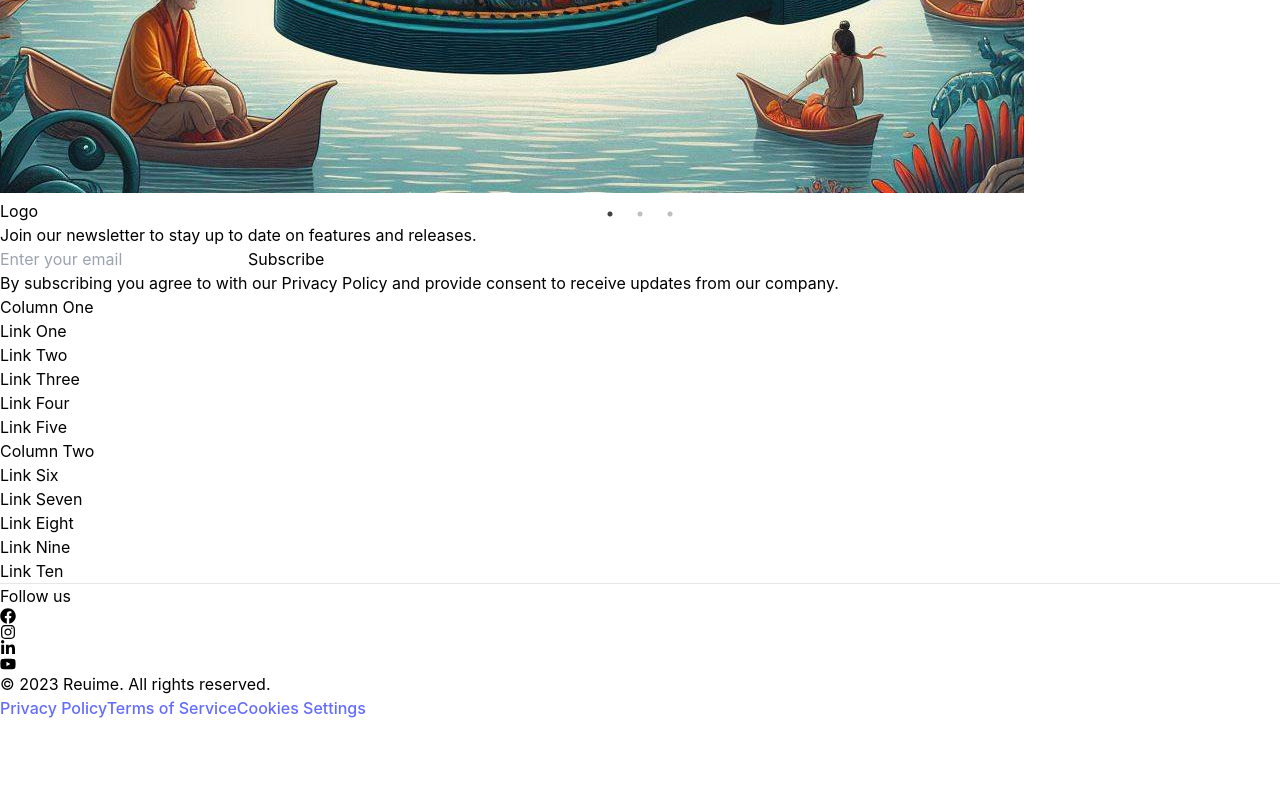
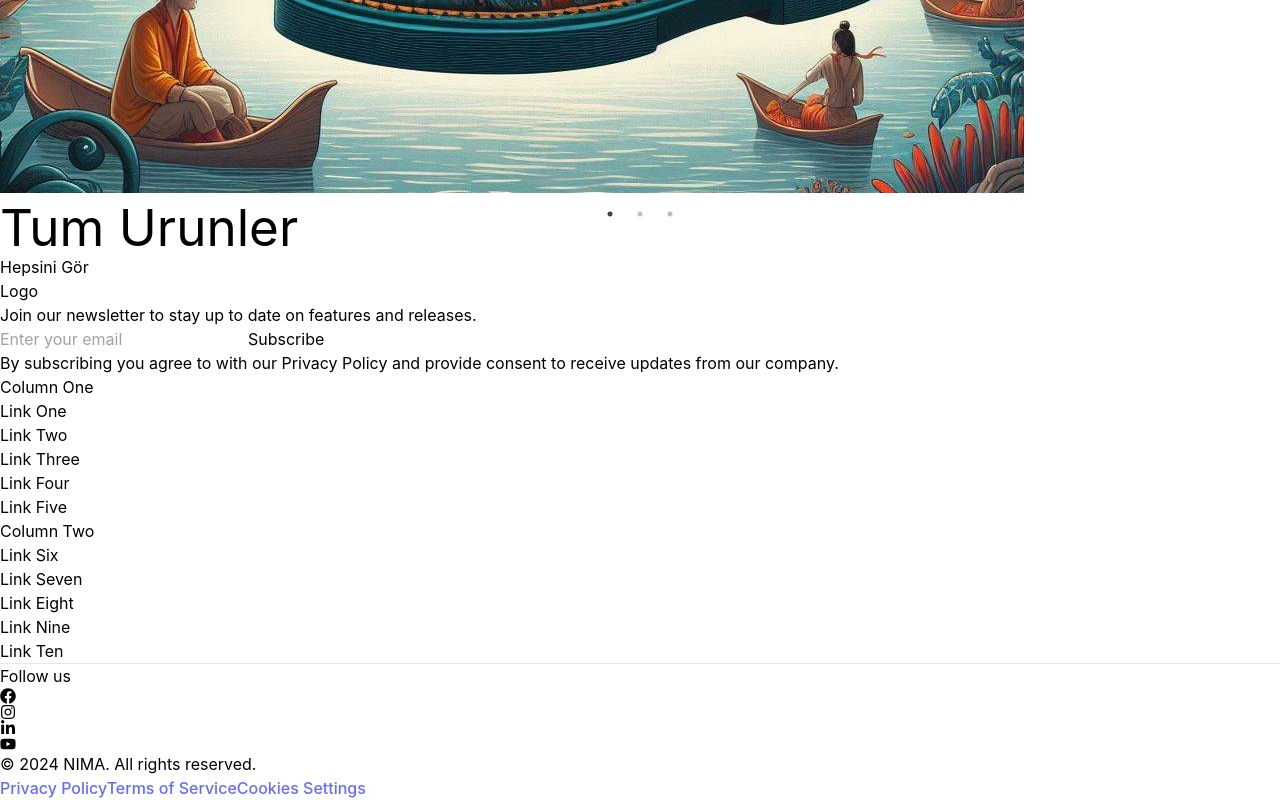
Before and after one commit to omerulusal/Nima, a React (Vite) app in the folder Frontend/: page / in a window 1280 px wide. Shown: the part 1607-2407 px from the top of the page. Before the commit the page ends 2327 px from the top, so only its background shows below. Built offline with nearby package versions, Linux system fonts and the light colour scheme.

Commit message:
navigate and components

```diff
--- a/Frontend/src/components/Button.jsx
+++ b/Frontend/src/components/Button.jsx
@@ -1,6 +1,11 @@
-const Button = () => {
+/* eslint-disable react/prop-types */
+const Button = ({ text, onClick, right }) => {
     return (
-        <div>Button</div>
+        <button onClick={onClick} className={` font-bold py-2 px-4 rounded mt-4
+        ${right ? "w-[130px] h-[40px] mt-10 border-b mr-11 hover:border-b-blue-200 hover:border-b-8 shadow-md transition-all" :
+                "text-white bg-gradient-to-r from-indigo-500 to-blue-500 hover:bg-indigo-600 hover:to-blue-600 border transition ease-in-out duration-150"}`} >
+            {text}
+        </button>
     )
 }
 
--- a/Frontend/src/components/Input.jsx
+++ b/Frontend/src/components/Input.jsx
@@ -1,6 +1,7 @@
-const Input = () => {
+/* eslint-disable react/prop-types */
+const Input = ({ type, placeholder, name, value, id, onChange }) => {
     return (
-        <div>Input</div>
+        <input type={type} placeholder={placeholder} className="bg-gray-100 text-gray-900 border-0 rounded-md p-2 mb-4 focus:bg-gray-200 focus:outline-none focus:ring-1 focus:ring-blue-500 transition ease-in-out duration-150" name={name} value={value} id={id} onChange={onChange} />
     )
 }
 
--- /dev/null
+++ b/Frontend/src/components/Title.jsx
@@ -0,0 +1,12 @@
+/* eslint-disable react/prop-types */
+const Header = ({ text }) => {
+    return (
+        <div>
+            <h1 className="text-3xl font-bold text-gray-800 drop-shadow-2xl text-left ml-5 mt-10 mb-10 ">
+                {text}
+            </h1>
+        </div>
+    )
+}
+
+export default Header
--- a/Frontend/src/layout/Footer.jsx
+++ b/Frontend/src/layout/Footer.jsx
@@ -2,7 +2,7 @@ import { FaFacebook, FaInstagram, FaLinkedinIn, FaYoutube } from 'react-icons/fa
 
 const Footer = () => {
     return (
-        <footer className="bg-gray-200 text-black px-8 py-12">
+        <footer className="bg-gray-100 text-black px-8 py-12">
             <div className="max-w-screen-xl mx-auto grid grid-cols-3 gap-8">
                 <div>
                     <h6 className="font-bold mb-2">Logo</h6>
@@ -46,7 +46,7 @@ const Footer = () => {
                     </div>
                 </div>
                 <div>
-                    <p>© 2023 Reuime. All rights reserved.</p>
+                    <p>© 2024 NIMA. All rights reserved.</p>
                     <div className="flex space-x-4">
                         <a href="#">Privacy Policy</a>
                         <a href="#">Terms of Service</a>
--- a/Frontend/src/layout/Header.jsx
+++ b/Frontend/src/layout/Header.jsx
@@ -1,16 +1,19 @@
 import { useState } from 'react';
 import { Link } from 'react-router-dom';
 import Search from '../components/Search/Search';
+import { useNavigate } from 'react-router-dom';
+
 
 const Header = () => {
     const [isOpen, setIsOpen] = useState(false);
     // eslint-disable-next-line no-unused-vars
     const [user, setUser] = useState(false)
+    const navigate = useNavigate();
 
     return (
         <nav className="flex items-center justify-between p-6 bg-white shadow">
             <div className="flex items-center space-x-16">
-                <div className=''>
+                <div className='cursor-pointer' onClick={() => navigate("/")}>
                     <img className='h-7' src="/logo.png" alt="logo" />
                 </div>
                 <Search />
--- a/Frontend/src/pages/Home.jsx
+++ b/Frontend/src/pages/Home.jsx
@@ -1,5 +1,13 @@
 import Slider from "react-slick";
+import Title from "../components/Title";
+import Button from "../components/Button";
+import { useNavigate } from 'react-router-dom';
+
+
+
 const Home = () => {
+
+    const navigate = useNavigate();
     const ayarlar = {
         dots: true,
         infinite: true,
@@ -7,19 +15,25 @@ const Home = () => {
         slidesToShow: 1,
         slidesToScroll: 1
     };
+    const slideData = [
+        "/sale1.jpeg",
+        "/sale2.jpeg",
+        "/sale3.jpeg"
+    ]
     return (
+
         <div className="overflow-x-clip mt-5 drop-shadow-2xl mb-10">
             <Slider {...ayarlar}>
-                <div>
-                    <img className="w-full h-[420px] object-cover opacity-90" src="/sale1.jpeg" alt="sale" />
-                </div>
-                <div>
-                    <img className="w-full h-[420px] object-cover opacity-90" src="/sale2.jpeg" alt="sale" />
-                </div>
-                <div>
-                    <img className="w-full h-[420px] object-cover opacity-90" src="/sale3.jpeg" alt="sale" />
-                </div>
+                {slideData.map((item, id) => (
+                    <div key={id}>
+                        <img className="w-full h-[420px] object-cover opacity-90" src={item} alt="sale" />
+                    </div>
+                ))}
             </Slider>
+            <div className="flex flex-row justify-between">
+                <Title text={"Tum Urunler"} />
+                <Button right text={"Hepsini Gör"} onClick={() => navigate("/products")} />
+            </div>
         </div>
     )
 }
```
Also changed, not shown: Frontend/src/components/Slider.jsx (deleted, +0 -7 lines).
